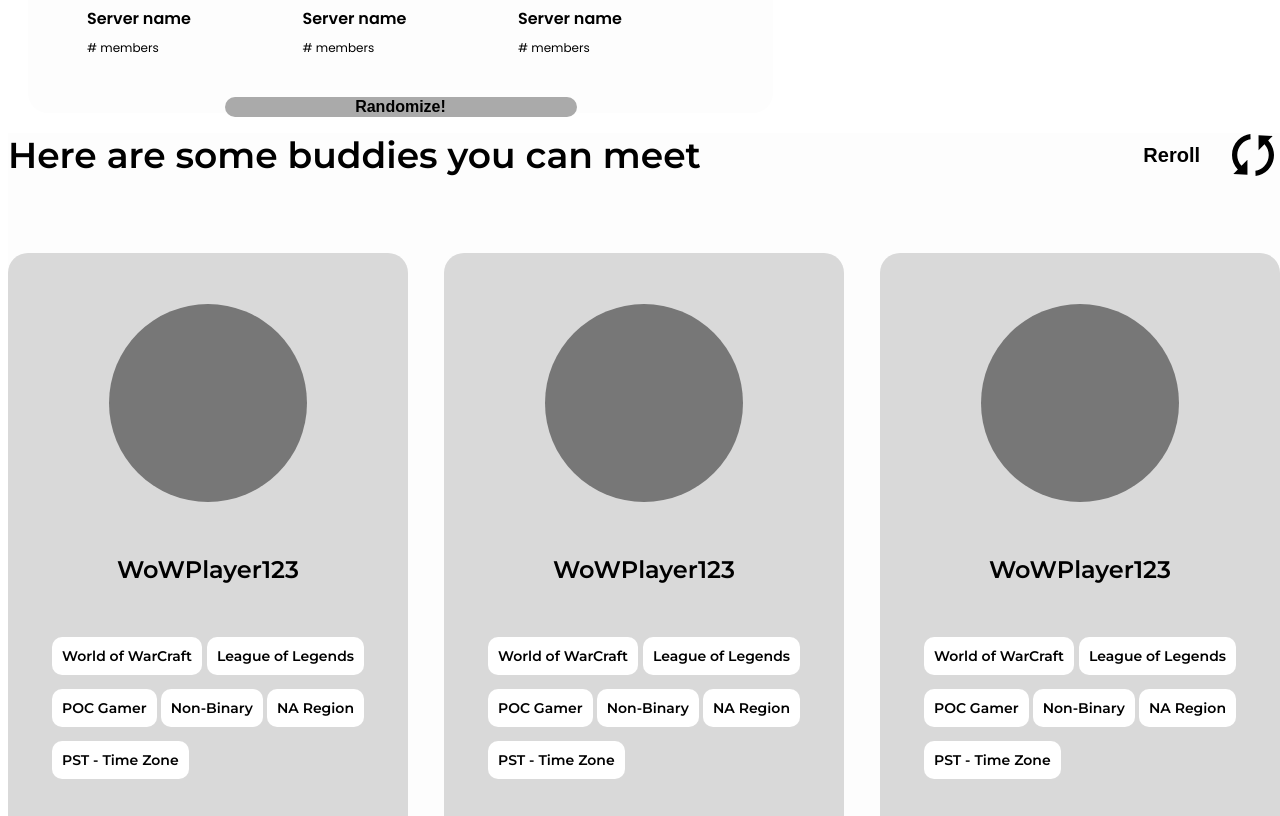
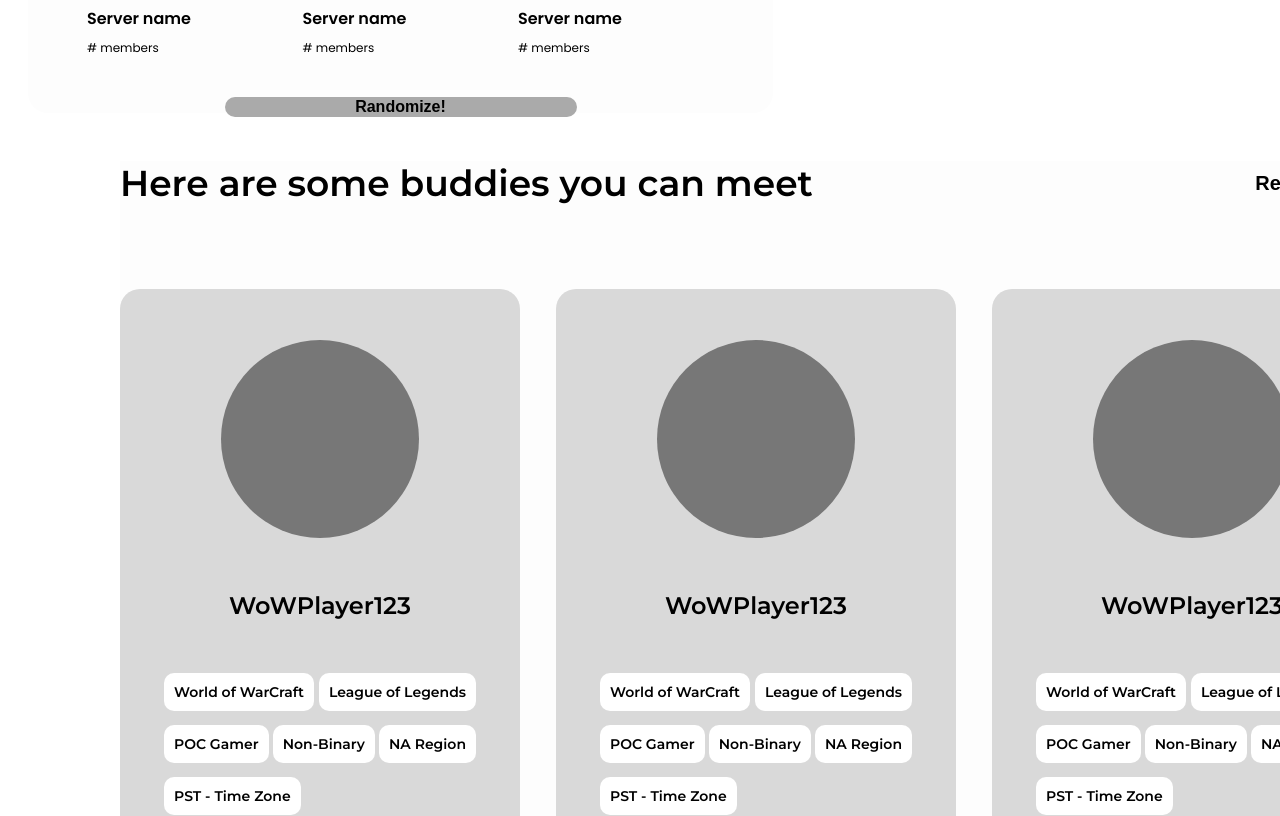
Before and after one commit to king-kapi/kapi-web, a Next.js app: page /components in a window 1280 px wide. Shown: the part 1800-2616 px from the top of the page. Built offline with nearby package versions, Linux system fonts and the light colour scheme; no server answers.

Commit message:
Finalized buddy finder function

```diff
--- a/pages/PartyFinderPage.tsx
+++ b/pages/PartyFinderPage.tsx
@@ -3,6 +3,7 @@ import GameSelect from '@/components/GameSelect';
 import InterestMatch from '@/components/InterestMatch';
 import InvitationMessage from '@/components/InvitationMessage';
 import TimeZone from '@/components/TimeZone';
+import { ProfilePreview } from '@/components/ProfilePreview';
 import SideNav from '@/components/SideNav';
 import styles from '../styles/PartyFinderPage.module.css';
 import { Icon } from '@iconify/react';
@@ -42,8 +43,9 @@ export default function PartyFinderPage() {
         {pageNumber === 3 && <InterestMatch />}
         {pageNumber === 4 && <TimeZone />}
         {pageNumber === 5 && <InvitationMessage />}
-        <a className={styles.Next} onClick={() => {setPageNumber(pageNumber + 1)}}>Next</a>
-        {pageNumber != 1 && <a className={styles.Back} onClick={() => {setPageNumber(pageNumber - 1)}}>Back</a>}
+        {pageNumber === 6 && <ProfilePreview />}
+        {pageNumber < 6 && <a className={styles.Next} onClick={() => {setPageNumber(pageNumber + 1)}}>Next</a>}
+        {pageNumber != 1 && pageNumber < 6 && <a className={styles.Back} onClick={() => {setPageNumber(pageNumber - 1)}}>Back</a>}
 
       </div>
     </div>
--- a/styles/ProfilePreview.module.css
+++ b/styles/ProfilePreview.module.css
@@ -2,15 +2,15 @@
 
 .ProfilePreviewContainer {
   font-family: 'Montserrat', sans-serif;
-  height: 47.5rem;
   width: 79.5rem;
   background-color: #fdfdfd;
   color: black;
-  margin-bottom: 120px;
   display: flex;
   flex-direction: column;
   align-items: center;
   justify-content: space-between;
+  margin-left: 7rem;
+  margin-top: 3rem;
 }
 
 .TitleContainer {
@@ -45,6 +45,7 @@
   display: flex;
   justify-content: space-between;
   width: 100%;
+  margin-top: 5.25rem;
 }
 
 
```
